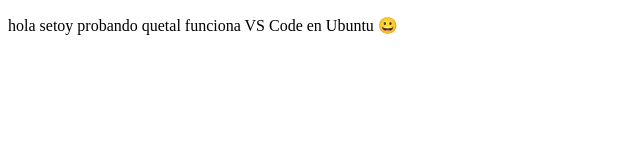
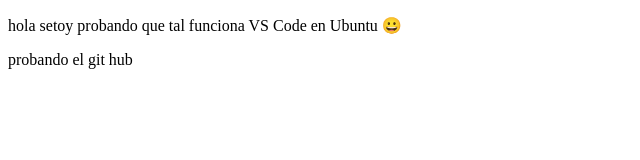
Before and after one commit to Dani-Ideas/proyectocursodeprework, a plain HTML site: page index.html in a window 1280 px wide. Shown: the whole page, without its empty margins (0-640 px from the left). Drawn offline with Linux system fonts and the light colour scheme.

Commit message:
cabios en index html para probar que todo esta OK

```diff
--- a/index.html
+++ b/index.html
@@ -8,7 +8,10 @@
 </head>
 <body>
     <p>
-        hola setoy  probando quetal funciona VS Code en Ubuntu 😀
+        hola setoy  probando que tal funciona VS Code en Ubuntu 😀
+    </p>
+    <p>
+        probando  el git hub
     </p>
 </body>
 </html>
```
